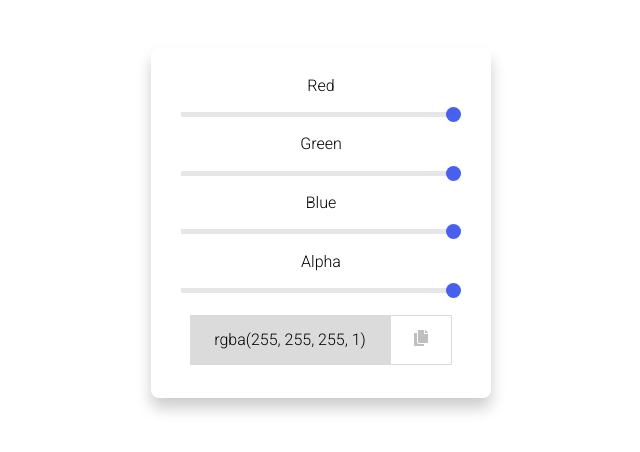
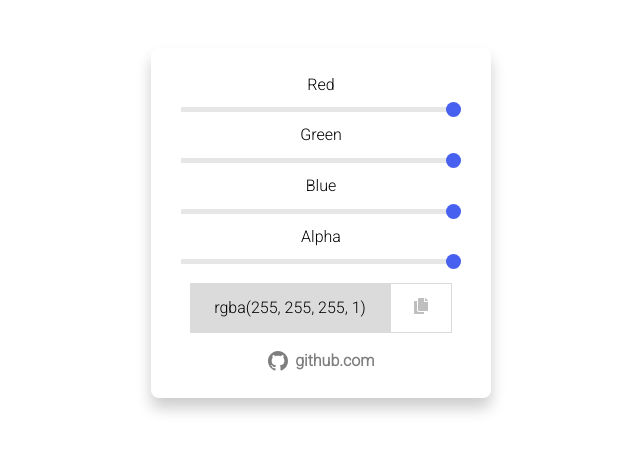
Before and after one commit to timurkaev/rgba-generator, a React (Create React App) app: page / in a window 1280 px wide. Shown: the part 102-554 px from the top of the page, without its empty margins (319-959 px from the left). Built offline with nearby package versions, Linux system fonts and the light colour scheme.

Commit message:
add github link

```diff
--- a/src/Components/Generator.tsx
+++ b/src/Components/Generator.tsx
@@ -65,6 +65,26 @@
           <div className={style.copyBtn}>{copied ? <AiOutlineCheck /> : <FaCopy />}</div>
         </CopyToClipboard>
       </div>
+      <ul className={style.contacts}>
+        <li>
+          <svg
+            width="20"
+            height="20"
+            viewBox="0 0 16 16"
+            fill="none"
+            xmlns="http://www.w3.org/2000/svg">
+            <path
+              fill-rule="evenodd"
+              clip-rule="evenodd"
+              d="M8 0C3.58 0 0 3.58 0 8C0 11.54 2.29 14.53 5.47 15.59C5.87 15.66 6.02 15.42 6.02 15.21C6.02 15.02 6.01 14.39 6.01 13.72C4 14.09 3.48 13.23 3.32 12.78C3.23 12.55 2.84 11.84 2.5 11.65C2.22 11.5 1.82 11.13 2.49 11.12C3.12 11.11 3.57 11.7 3.72 11.94C4.44 13.15 5.59 12.81 6.05 12.6C6.12 12.08 6.33 11.73 6.56 11.53C4.78 11.33 2.92 10.64 2.92 7.58C2.92 6.71 3.23 5.99 3.74 5.43C3.66 5.23 3.38 4.41 3.82 3.31C3.82 3.31 4.49 3.1 6.02 4.13C6.66 3.95 7.34 3.86 8.02 3.86C8.7 3.86 9.38 3.95 10.02 4.13C11.55 3.09 12.22 3.31 12.22 3.31C12.66 4.41 12.38 5.23 12.3 5.43C12.81 5.99 13.12 6.7 13.12 7.58C13.12 10.65 11.25 11.33 9.47 11.53C9.76 11.78 10.01 12.26 10.01 13.01C10.01 14.08 10 14.94 10 15.21C10 15.42 10.15 15.67 10.55 15.59C13.71 14.53 16 11.53 16 8C16 3.58 12.42 0 8 0Z"
+              fill="#7e7e7e"
+            />
+          </svg>
+          <a href="https://github.com/timurkaev/rgba-generator">github.com</a>
+        </li>
+        <li></li>
+        <li></li>
+      </ul>
     </div>
   );
 };
--- a/src/Components/style.module.css
+++ b/src/Components/style.module.css
@@ -1,8 +1,12 @@
 @import url('https://fonts.googleapis.com/css2?family=Roboto:wght@300&display=swap');
 
+* {
+  padding: 0;
+  margin: 0;
+  box-shadow: border-box;
+}
+
 body {
-  margin: 0;
-  padding: 0;
   font-family: 'Roboto', sans-serif;
 }
 
@@ -74,3 +78,18 @@
   position: relative;
   cursor: pointer;
 }
+.contacts {
+  list-style: none;
+}
+
+.contacts > li {
+  display: flex;
+  justify-content: space-between;
+  width: 107px;
+}
+
+.contacts > li > a {
+  text-decoration: none;
+  font-weight: 600;
+  color: #7e7e7e;
+}
```
Also changed, not shown: src/assets/Shape.svg (added).
